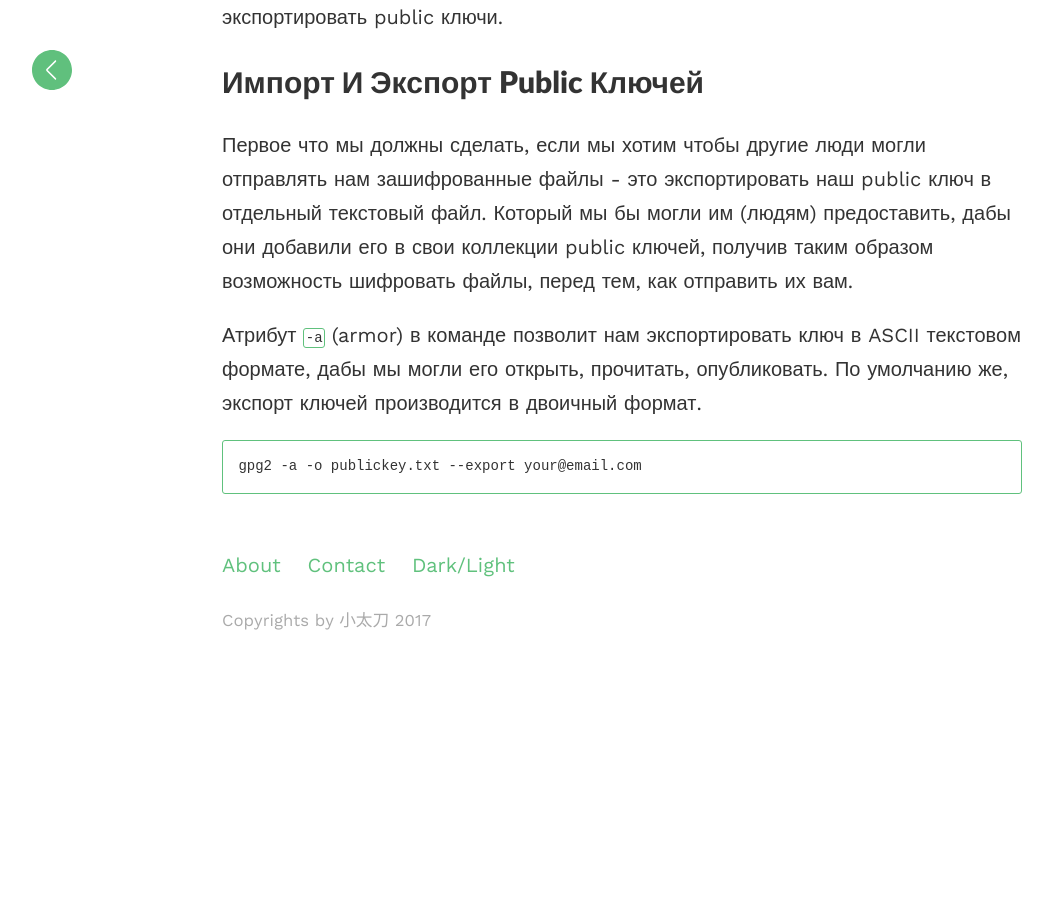
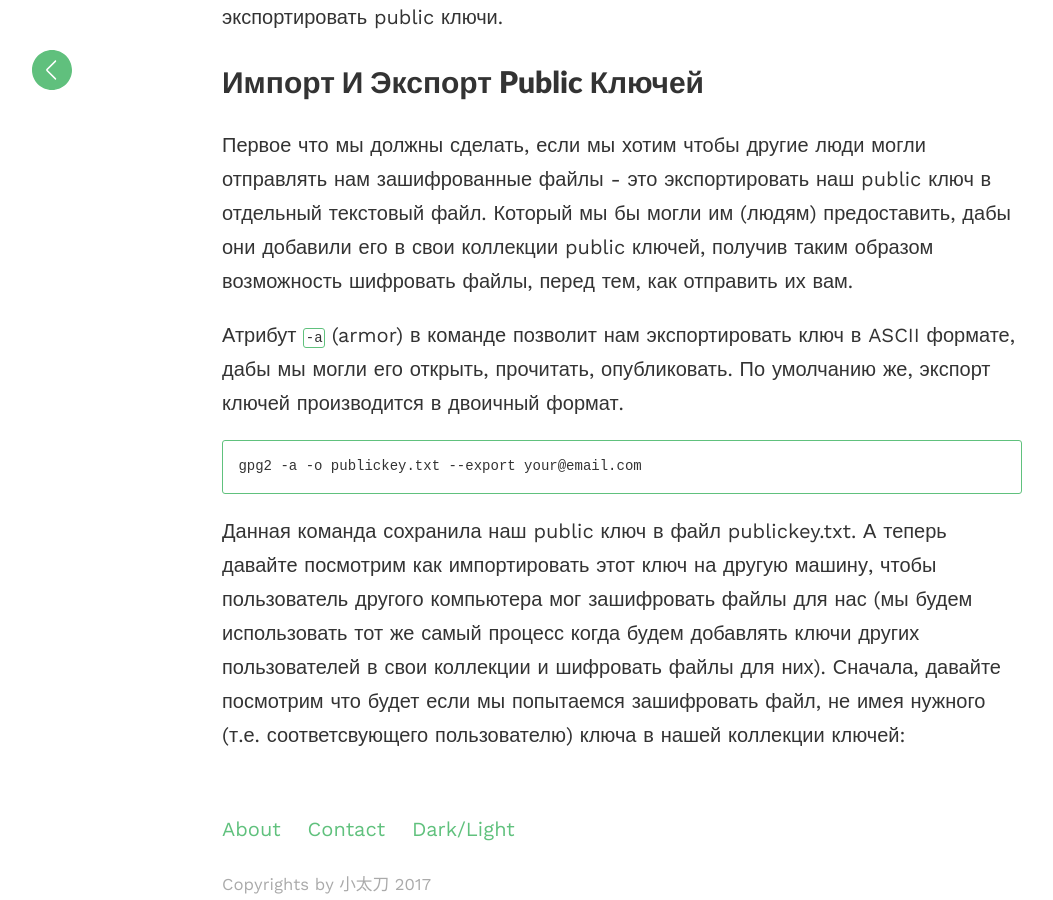
Before and after one commit to evgeniyantipin/evgeniyantipin.github.io, a Jekyll site: the page built from _posts/2018-03-10-gpg2.markdown, in a window 1280 px wide and 900 px high, scrolled down 5682 px. Shown: the whole window, without its empty margins (18-1071 px from the left). Built offline with Jekyll 4.4.1, drawn with Linux system fonts in a browser that asks for light colours; before the commit the page ends 6318 px from its top, so only the background shows below that.

Commit message:
Update 2018-03-10-gpg2.markdown

````diff
--- a/_posts/2018-03-10-gpg2.markdown
+++ b/_posts/2018-03-10-gpg2.markdown
@@ -120,8 +120,9 @@ gpg2 -d -o decrypted.txt secret.txt.gpg
 ## Импорт и экспорт public ключей
 Первое что мы должны сделать, если мы хотим чтобы другие люди могли отправлять нам зашифрованные файлы - это экспортировать наш public ключ в отдельный текстовый файл. Который мы бы могли им (людям) предоставить, дабы они добавили его в свои коллекции public ключей, получив таким образом возможность шифровать файлы, перед тем, как отправить их вам.
 
-Атрибут `-a` (armor) в команде позволит нам экспортировать ключ в ASCII текстовом формате, дабы мы могли его открыть, прочитать, опубликовать. По умолчанию же, экспорт ключей производится в двоичный формат.
+Атрибут `-a` (armor) в команде позволит нам экспортировать ключ в ASCII формате, дабы мы могли его открыть, прочитать, опубликовать. По умолчанию же, экспорт ключей производится в двоичный формат.
 
 ```bash
 gpg2 -a -o publickey.txt --export your@email.com
 ```
+Данная команда сохранила наш public ключ в файл publickey.txt. А теперь давайте посмотрим как импортировать этот ключ на другую машину, чтобы пользователь другого компьютера мог зашифровать файлы для нас (мы будем использовать тот же самый процесс когда будем добавлять ключи других пользователей в свои коллекции и шифровать файлы для них). Сначала, давайте посмотрим что будет если мы попытаемся зашифровать файл, не имея нужного (т.е. соответсвующего пользователю) ключа в нашей коллекции ключей:
````
